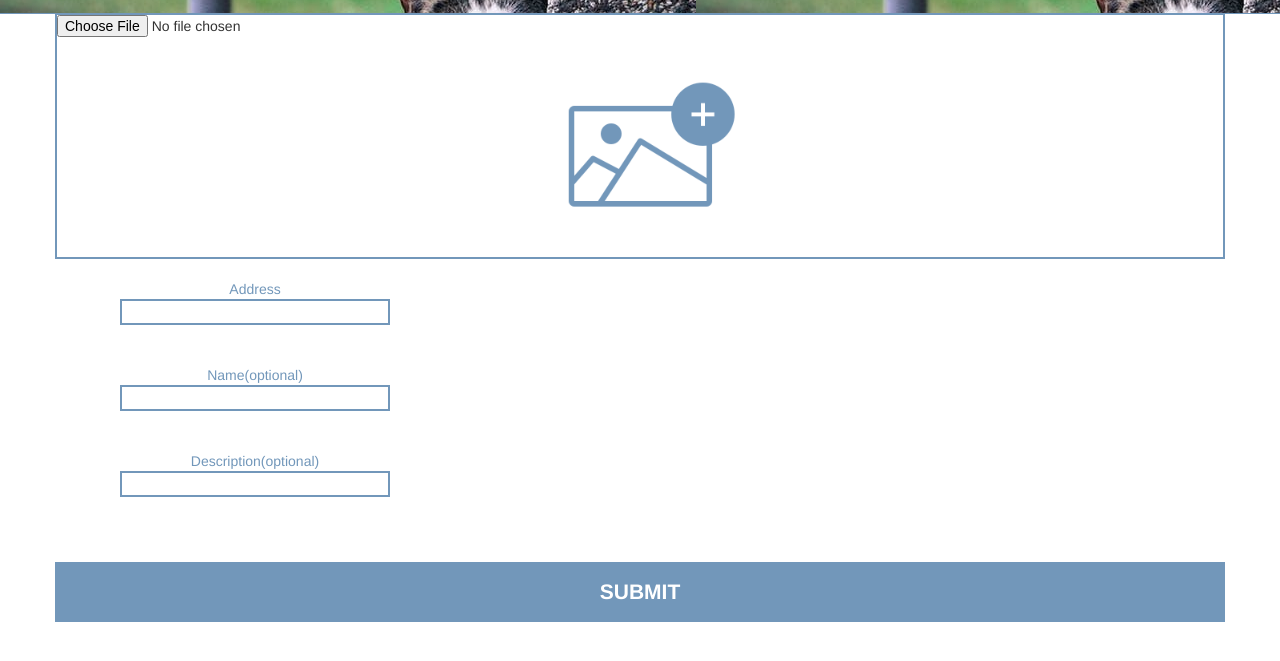
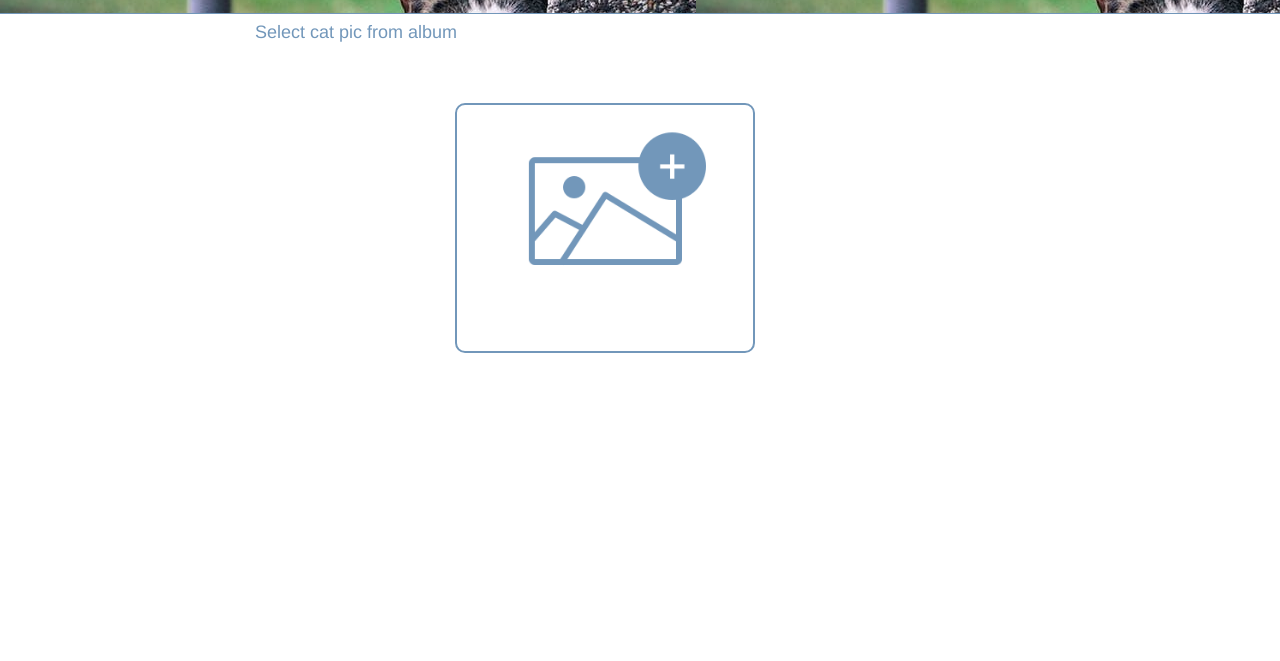
Before and after one commit to chisu-design/catFinder, a plain HTML site: page addNewLoc.html in a window 1280 px wide. Shown: the part 37-698 px from the top of the page. Drawn offline with nearby package versions, Linux system fonts and the light colour scheme; files whose address does not match are found by name.

Commit message:
did stuff

```diff
--- a/addNewLoc.html
+++ b/addNewLoc.html
@@ -21,6 +21,7 @@
         <script src="js/vendor/modernizr-2.8.3-respond-1.4.2.min.js"></script>
     </head>
     <body>
+
         <div class="container">
 <!-- nav bar world -->
             <nav class="navbar navbar-custom navbar-fixed-top">
@@ -35,7 +36,6 @@
                       </button>
                       <a class="navbar-brand" href="#">CatFinder</a>
                     </div>
-
                 <!-- Collect the nav links, forms, and other content for toggling -->
                 <div class="collapse navbar-collapse" id="bs-example-navbar-collapse-1">
                   <ul class="nav navbar-nav navbar-right">
@@ -47,33 +47,27 @@
               </div><!-- /.container-fluid -->
             </nav>
 <!-- form -->
-        <section id="addLocationForm">
-    			<div class="add_Location_Form">
+
+                <div class="row">
+                    <div class="col-xs-8 col-xs-offset-2 txt">
+                        <h4> Select cat pic from album</h1>
+                    </div>
+                    <div class="col-xs-8 col-xs-offset-2 col-md-6 col-md-offset-3 col-lg-4 col-lg-offset-4">
             			<!-- upload photo button -->
-    				<div id="uploadPhoto">
-    					<input type="file" onchange="previewFile()"><br>
-    					<img src="img/addPhoto.png" height="200" alt="Upload Image">
+        				<label class="uploadGrp">
+                            <img src="img/addPhoto.png" width="250px">
+        					<input type="file" class="uploadGrp" onchange="previewFile()" id="file"><br>
+        					<!-- <img src="img/addPhoto.png" height="200" alt="Upload Image"> -->
+        				</label>
                     </div>
-    			<!-- cat info -->
-    				<form id="settings-form" action="/action_page.php" method="get">
-    					<div id="form-line">
-                Address<br>
-    					 <input type="text" name="address"><br><br>
                 </div>
-    					<div id="form-line">
-                Name(optional)<br>
-    					 <input type="text" name="name"><br><br>
-              </div>
-    					<div id="form-line">
-                Description(optional)<br>
-    					 <input type="text" name="description"><br><br>
-              </div>
-    				</form>
+
+
 				<footer>
-    				  <input type="submit" id="post_button" name="post_button" value="SUBMIT" onclick="post();"/>
+				  <button type="button" class="btn btn-custom" id="uploadBtn" onclick="uploadFile()">SUBMIT</button>
                 </footer>
-    			</div>
-    		</section>
+
+
         </div> <!-- /container -->
 
         <!-- Firebase -->
--- a/css/main.css
+++ b/css/main.css
@@ -28,8 +28,14 @@
  	text-align: right;
  }
 
- #addNewLocation .container a {
+ #label_button {
+ 	border: 2px solid #7297BA;
+ 	border-radius: 10px;
  	margin: 10px auto;
+ 	width: 700px;
+ }
+  #label_button a {
+ 	color:#7297BA;
  }
 
  /* add location page */
@@ -70,6 +76,27 @@
  	padding:0px;
  }
 
+/* addNewLoc */
+
+.txt{
+	color:#7297BA;
+}
+
+.uploadGrp{
+	width: 300px;
+	height:250px;
+	color:#7297BA;
+	background-color: #FFF;
+	/*background-image: url("addPhoto.png");*/
+	text-align: center;
+	border: solid 2px #7297BA;
+	border-radius: 10px;
+	margin-top: 50px;
+}
+
+#file{
+	opacity:0;
+}
 
 
  ==========================================================================
--- a/js/main.js
+++ b/js/main.js
@@ -1,4 +1,8 @@
 $(document).ready(function() {
+	$("#uploadBtn").hide();
 
+	$(".file").on("change"), function(event){
+		$("#uploadBtn").show();
+	}
 
 });
```
Also changed, not shown: index.html (+5 -4 lines), apple-touch-icon.png (deleted), css/addPhoto.png (added), css/bootstrap.css, favicon.ico (deleted), tile-wide.png (deleted), tile.png (deleted). Lines whose indentation alone changed are shown as unchanged.
